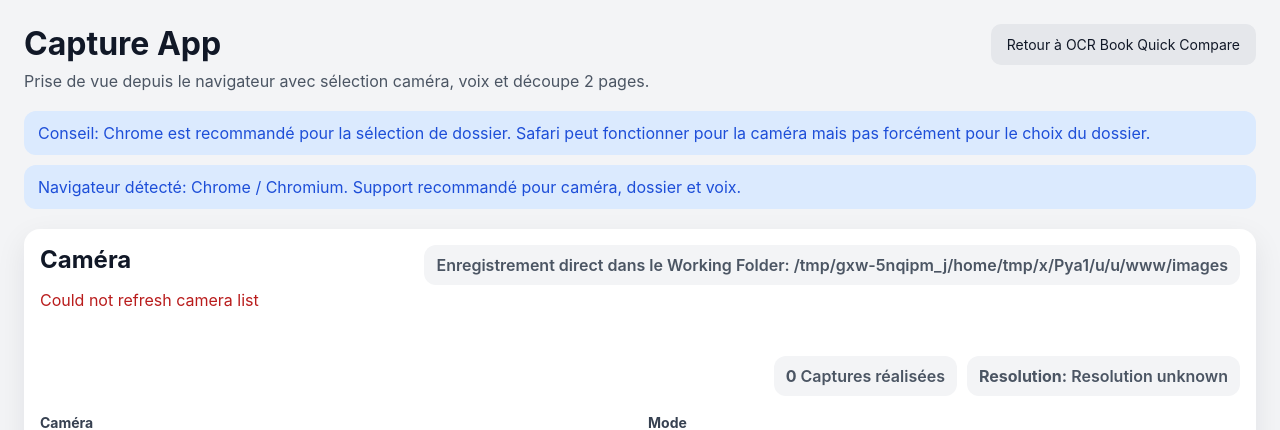
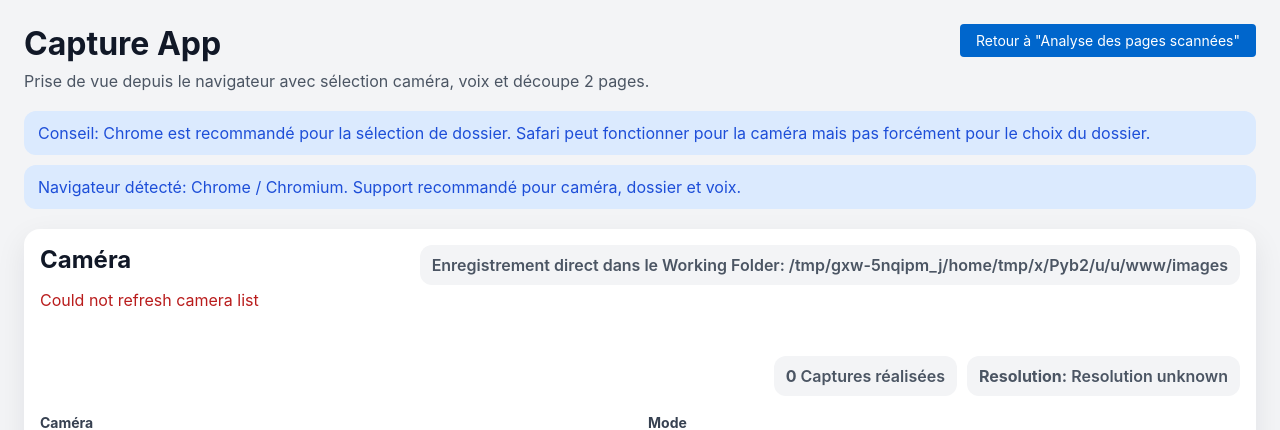
Before and after one commit to spacecharly/ocr-book-quick-compare, a Flask app: page /capture in a window 1280 px wide. Shown: the top 430 px of the page. Run offline with Flask 3, Linux system fonts and the light colour scheme; some libraries are stand-ins or nearby versions.

Commit message:
release: v6.1.3 - UI refinements and GitHub link update

```diff
--- a/app.py
+++ b/app.py
@@ -53,7 +53,7 @@
 
 TRANSLATIONS = {
     "fr": {
-        "title": "OCR Book Quick Compare",
+        "title": "Book Digitizer Suite",
         "subtitle": "v6",
         "dropzone_title": "Déposer images ici",
         "dropzone_hint": "ou cliquer pour sélectionner",
@@ -99,7 +99,7 @@
         "flash_working_folder_picker_failed": "Impossible d'ouvrir le sélecteur Finder: {error}",
         "capture_title": "Capture App",
         "capture_subtitle": "Prise de vue depuis le navigateur avec sélection caméra, voix et découpe 2 pages.",
-        "capture_back": "Retour à OCR Book Quick Compare",
+        "capture_back": "Retour à \"Analyse des pages scannées\"",
         "capture_enable_camera": "Activer la caméra",
         "capture_refresh_cameras": "Rafraîchir les caméras",
         "capture_camera": "Caméra",
@@ -181,7 +181,7 @@
         "autosave_badge": "Autosave ON",
     },
     "en": {
-        "title": "OCR Book Quick Compare",
+        "title": "Book Digitizer Suite",
         "subtitle": "v6",
         "dropzone_title": "Drop images here",
         "dropzone_hint": "or click to select",
@@ -227,7 +227,7 @@
         "flash_working_folder_picker_failed": "Could not open Finder folder picker: {error}",
         "capture_title": "Capture App",
         "capture_subtitle": "Browser-based capture with camera selection, voice trigger, and 2-page split.",
-        "capture_back": "Back to OCR Book Quick Compare",
+        "capture_back": "Back to \"Scanned pages review\"",
         "capture_enable_camera": "Enable camera",
         "capture_refresh_cameras": "Refresh cameras",
         "capture_camera": "Camera",
@@ -309,7 +309,7 @@
         "autosave_badge": "Autosave ON",
     },
     "it": {
-        "title": "OCR Book Quick Compare",
+        "title": "Book Digitizer Suite",
         "subtitle": "v6",
         "dropzone_title": "Trascina qui le immagini",
         "dropzone_hint": "oppure clicca per selezionare",
@@ -355,7 +355,7 @@
         "flash_working_folder_picker_failed": "Impossibile aprire il selettore Finder: {error}",
         "capture_title": "Capture App",
         "capture_subtitle": "Acquisizione nel browser con selezione camera, trigger vocale e separazione 2 pagine.",
-        "capture_back": "Torna a OCR Book Quick Compare",
+        "capture_back": "Torna a \"Revisione delle pagine scansionate\"",
         "capture_enable_camera": "Attiva la camera",
         "capture_refresh_cameras": "Aggiorna camere",
         "capture_camera": "Camera",
@@ -437,7 +437,7 @@
         "autosave_badge": "Autosave ON",
     },
     "de": {
-        "title": "OCR Book Quick Compare",
+        "title": "Book Digitizer Suite",
         "subtitle": "v6",
         "dropzone_title": "Bilder hier ablegen",
         "dropzone_hint": "oder klicken zum Auswählen",
@@ -483,7 +483,7 @@
         "flash_working_folder_picker_failed": "Finder-Ordnerdialog konnte nicht geöffnet werden: {error}",
         "capture_title": "Capture App",
         "capture_subtitle": "Browserbasierte Aufnahme mit Kameraauswahl, Sprach-Trigger und 2-Seiten-Trennung.",
-        "capture_back": "Zurück zu OCR Book Quick Compare",
+        "capture_back": "Zurück zur \"Überprüfung der gescannten Seiten\"",
         "capture_enable_camera": "Kamera aktivieren",
         "capture_refresh_cameras": "Kameras aktualisieren",
         "capture_camera": "Kamera",
--- a/templates/capture.html
+++ b/templates/capture.html
@@ -54,7 +54,7 @@
             <p class="subtitle">{{ t('capture_subtitle') }}</p>
         </div>
         <div class="actions">
-            <a href="{{ url_for('index', lang=current_lang) }}" class="button-link">{{ t('capture_back') }}</a>
+            <a href="{{ url_for('index', lang=current_lang) }}" class="button-link" style="background-color: #0066cc; color: white; padding: 8px 16px; border-radius: 4px; display: inline-block; text-decoration: none;">{{ t('capture_back') }}</a>
         </div>
     </header>
 
--- a/templates/index.html
+++ b/templates/index.html
@@ -49,6 +49,7 @@
                 <button type="submit" class="secondary">{{ t('apply_working_folder') }}</button>
             </form>
             <div class="actions">
+                <a href="{{ url_for('capture_companion', lang=current_lang) }}" class="button-link" style="background-color: #0066cc; color: white; padding: 8px 16px; border-radius: 4px; display: inline-block; text-decoration: none;" target="_blank" rel="noopener">{{ t('launch_capture_app') }}</a>
                 <form action="{{ url_for('create_texts') }}" method="post">
                     <input type="hidden" name="lang" value="{{ current_lang }}">
                     <input type="hidden" name="ocr_lang" value="{{ view_state.ocr_lang }}">
@@ -57,7 +58,6 @@
                     <input type="hidden" name="downsize_kb" value="{{ view_state.downsize_kb }}">
                     <button type="submit" class="secondary">{{ t('create_txt') }}</button>
                 </form>
-                <a href="{{ url_for('capture_companion', lang=current_lang) }}" class="button-link" target="_blank" rel="noopener">{{ t('launch_capture_app') }}</a>
                 <a href="{{ url_for('export_texts') }}" class="button-link">{{ t('export') }}</a>
                 {% if done_count > 0 %}
                 <form action="{{ url_for('undo_validation') }}" method="post">
```
Also changed, not shown: README.md.
